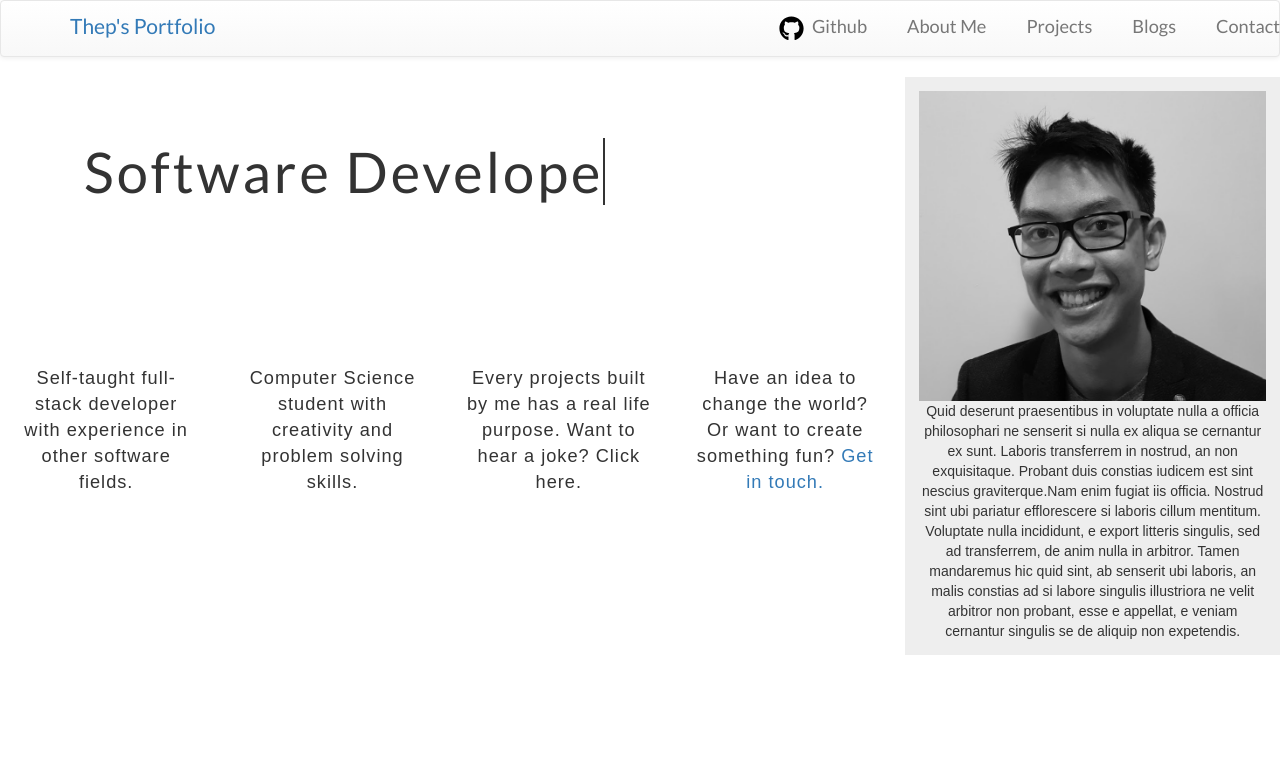
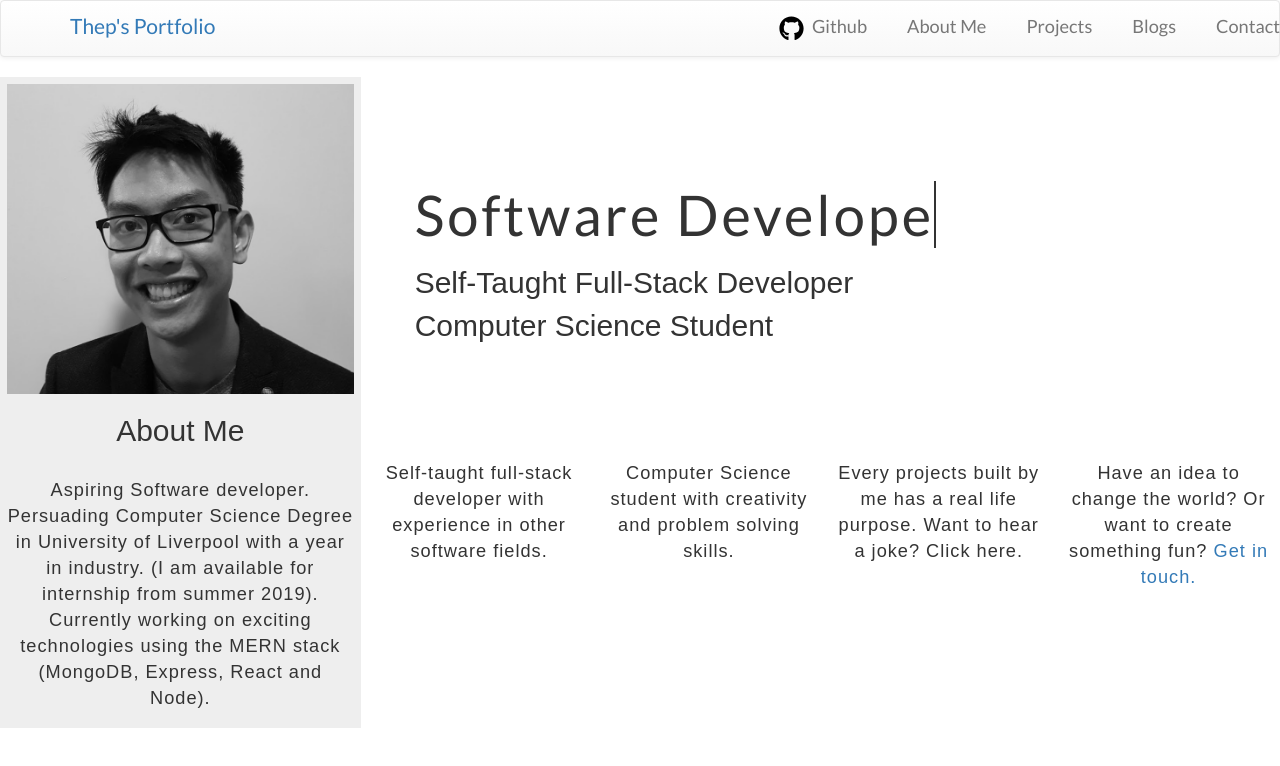
Before and after one commit to Thepnathi/Personal-Portfolio, a React (Create React App) app: page / in a window 1280 px wide. Shown: the top 766 px of the page. Built offline with nearby package versions, Linux system fonts and the light colour scheme.

Commit message:
change grid position

```diff
--- a/src/components/home.css
+++ b/src/components/home.css
@@ -3,22 +3,22 @@
   display: grid;
   grid-template-columns: 1fr 1fr 1fr 1fr 1fr;
   grid-auto-rows: minmax(100px, auto);
-  grid-gap: 1em;
+  grid-gap: 0.5em;
   text-align: center;
 }
 
 .introduction > div {
   /* enable backgroudn to see the grid columns */
   /* background: #eee; */
-  padding: 1em;
+  padding: 0.5em;
 }
 
 .box1 {
-  grid-column: 1/5;
+  grid-column: 2/6;
 }
 
 .box2 {
-  grid-column: 5/6;
+  grid-column: 1/2;
   grid-row: 1/4;
   background: #eee;
 }
@@ -31,9 +31,17 @@
   margin-top: 100px;
 }
 
+.animated-title, .intro-title {
+  text-align: left;
+  margin-left: 40px;
+}
+
 .animated-title {
-  margin-top: 50px;
-  margin-left: 70px;
+  margin-top: 100px;
+}
+
+.intro-title {
+  margin-bottom: -10px;
   text-align: left;
 }
 
--- a/src/components/home.js
+++ b/src/components/home.js
@@ -9,21 +9,24 @@ export default class Home extends Component {
     return (
       <div>
           <div className="introduction">
-            <div className="box1"><h1 className="animated-title">Welcome Back.</h1></div>
-            <div className="box2"><img className="intro-parts" className="profile-image" src="../assets/profile-pic.png"  href="somepage"/>Quid deserunt praesentibus in voluptate nulla a officia philosophari ne senserit
-            si nulla ex aliqua se cernantur ex sunt. Laboris transferrem in nostrud, an non
-            exquisitaque. Probant duis constias iudicem est sint nescius graviterque.Nam
-            enim fugiat iis officia. Nostrud sint ubi pariatur efflorescere si laboris
-            cillum mentitum. Voluptate nulla incididunt, e export litteris singulis, sed ad
-            transferrem, de anim nulla in arbitror. Tamen mandaremus hic quid sint, ab
-            senserit ubi laboris, an malis constias ad si labore singulis illustriora ne
-            velit arbitror non probant, esse e appellat, e veniam cernantur singulis se de
-            aliquip non expetendis.</div>
-            <div className="box3"><p className="intro-parts">Self-taught full-stack developer
+            <div className="box1">
+              <h1 className="animated-title">Welcome Back.</h1>
+              <h2 className="intro-title">Self-Taught Full-Stack Developer</h2>
+              <h2 className="intro-title">Computer Science Student</h2>
+            </div>
+
+            <div className="box2">
+              <img className="intro-parts" className="profile-image" src="../assets/profile-pic.png"  href="somepage"/>
+              <h2>About Me</h2>
+              <p className="short-bio">Aspiring Software developer. Persuading Computer Science Degree in University of Liverpool with a year in industry.
+                (I am available for internship from summer 2019). Currently working on exciting technologies using the MERN stack (MongoDB, Express, React and Node).</p>
+            </div>
+
+            <div className="bio-box box3"><p className="intro-parts">Self-taught full-stack developer
                with experience in other software fields.</p></div>
-            <div className="box4"><p className="intro-parts">Computer Science student with creativity and problem solving skills.</p></div>
-            <div className="box5"><p className="intro-parts">Every projects built by me has a real life purpose. Want to hear a joke? Click here.</p></div>
-            <div className="box6"><p className="intro-parts">Have an idea to change the world? Or want to create something fun?
+            <div className="bio-box box4"><p className="intro-parts">Computer Science student with creativity and problem solving skills.</p></div>
+            <div className="bio-box box5"><p className="intro-parts">Every projects built by me has a real life purpose. Want to hear a joke? Click here.</p></div>
+            <div className="bio-box box6"><p className="intro-parts">Have an idea to change the world? Or want to create something fun?
               <a componentClass={Link} href="/contacts" to="/contact"> Get in touch.</a></p></div>
             <div className="line"></div>
             <div className="box7"></div>
```
